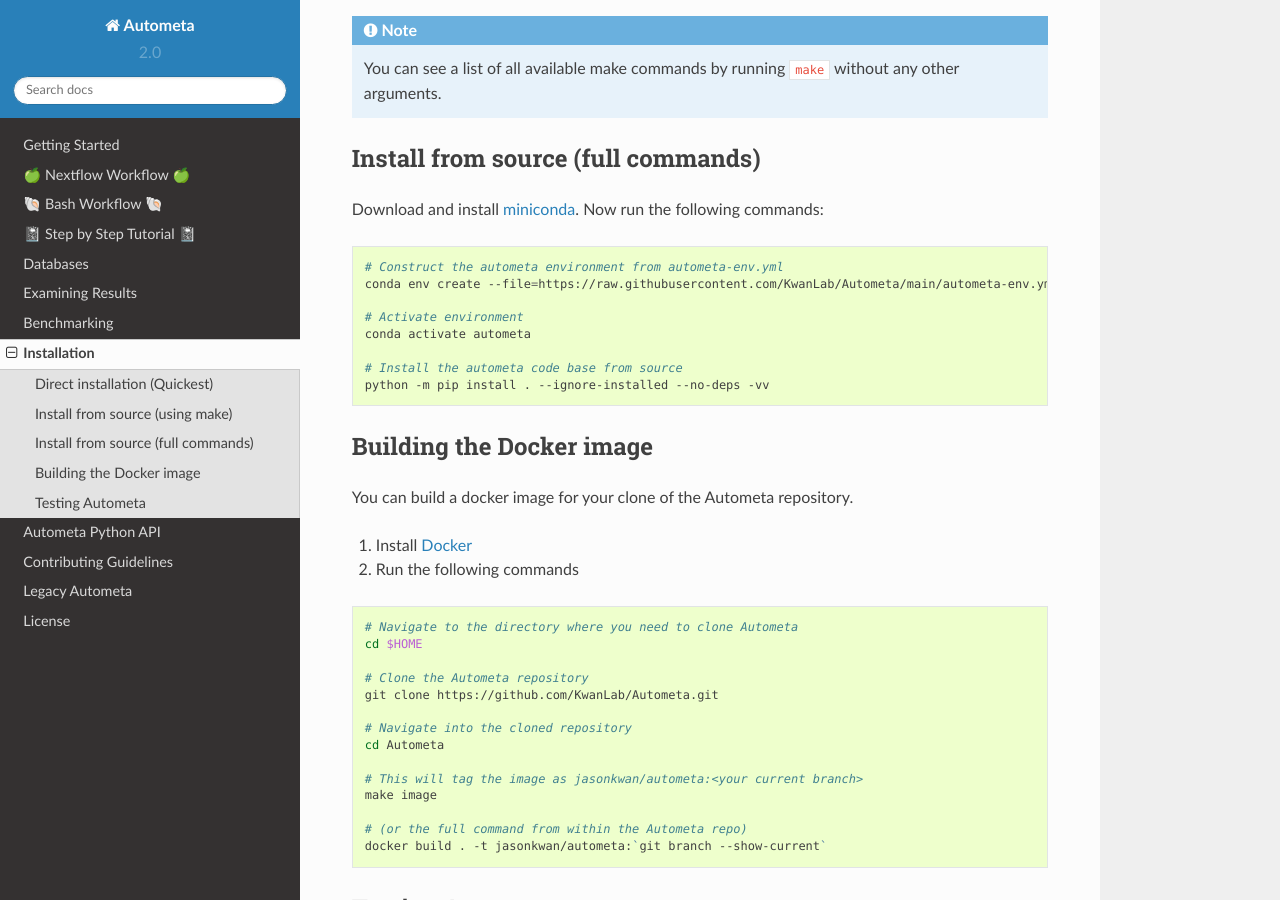
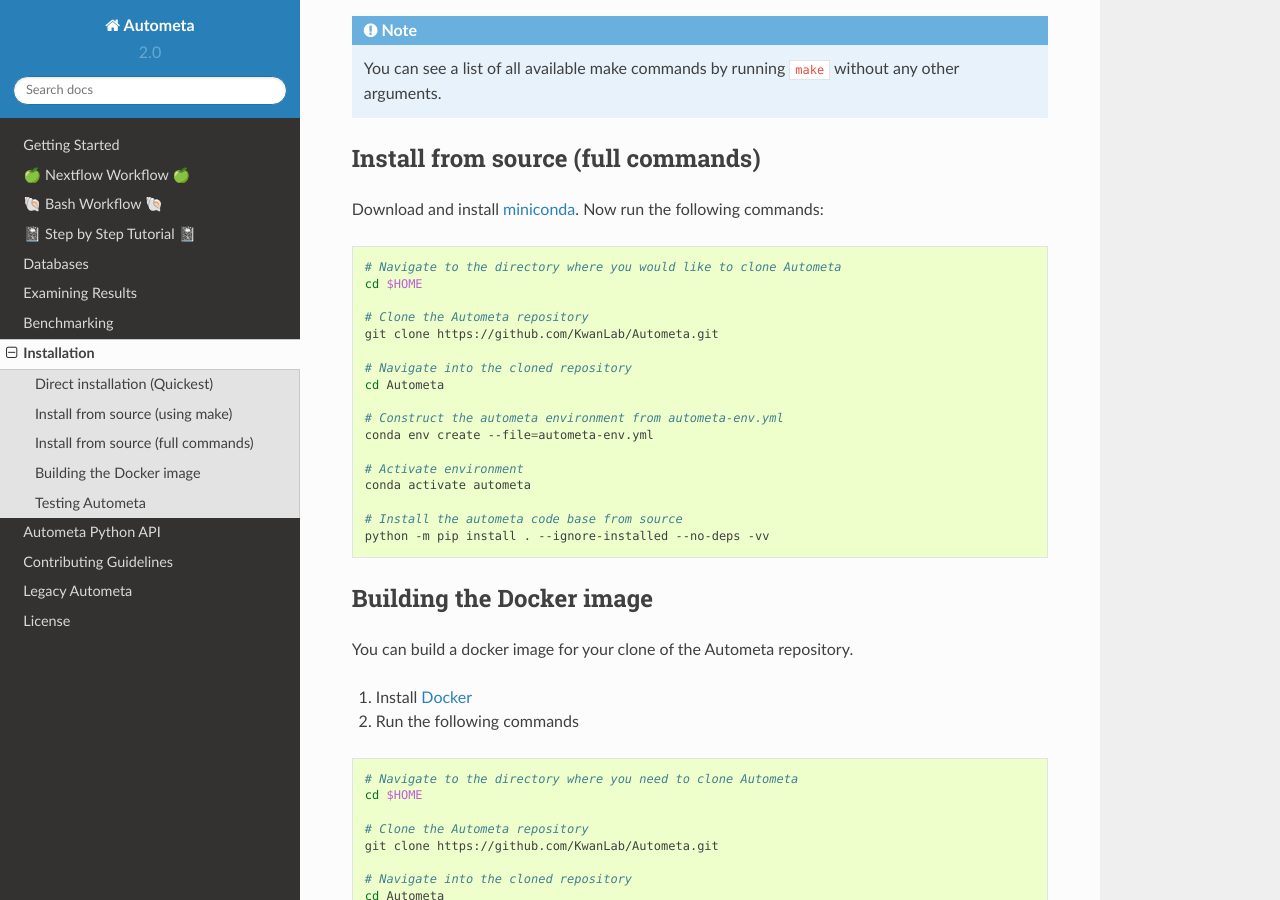
Before and after one commit to KwanLab/Autometa, a Sphinx documentation site: the page built from docs/source/installation.rst, in a window 1280 px wide and 900 px high, scrolled down 1068 px. Built offline with Sphinx 7.4.7 and the Read the Docs theme 2.0.0, drawn with Linux system fonts in a browser that asks for light colours; pages that are not in the unit, such as notebooks, are missing from menus.

Commit message:
:memo: Fix installation from source (full commands) instructions

```diff
--- a/docs/source/installation.rst
+++ b/docs/source/installation.rst
@@ -63,8 +63,17 @@
 
 .. code-block:: bash
 
+    # Navigate to the directory where you would like to clone Autometa
+    cd $HOME
+
+    # Clone the Autometa repository
+    git clone https://github.com/KwanLab/Autometa.git
+
+    # Navigate into the cloned repository
+    cd Autometa
+
     # Construct the autometa environment from autometa-env.yml
-    conda env create --file=https://raw.githubusercontent.com/KwanLab/Autometa/main/autometa-env.yml
+    conda env create --file=autometa-env.yml
 
     # Activate environment
     conda activate autometa
```
